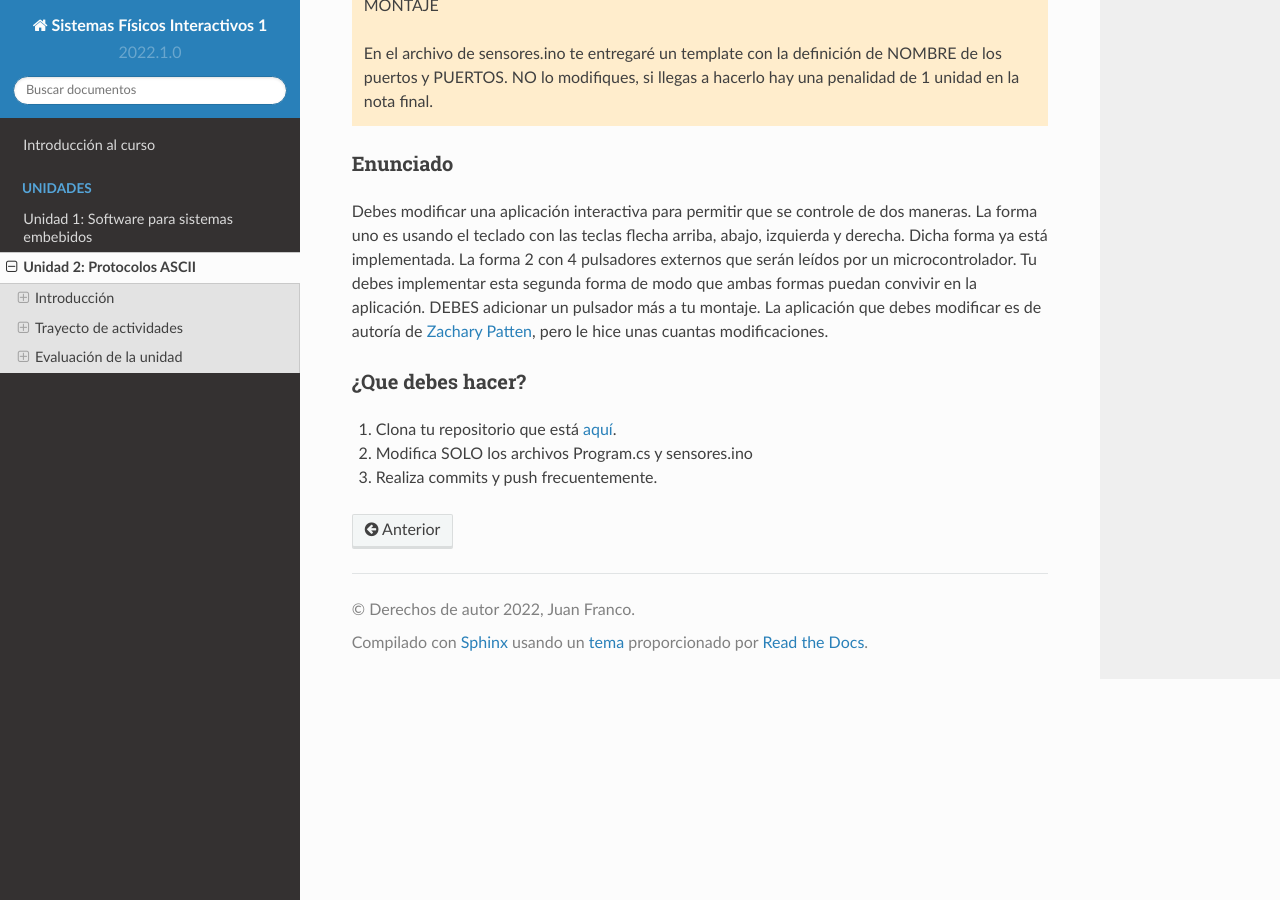
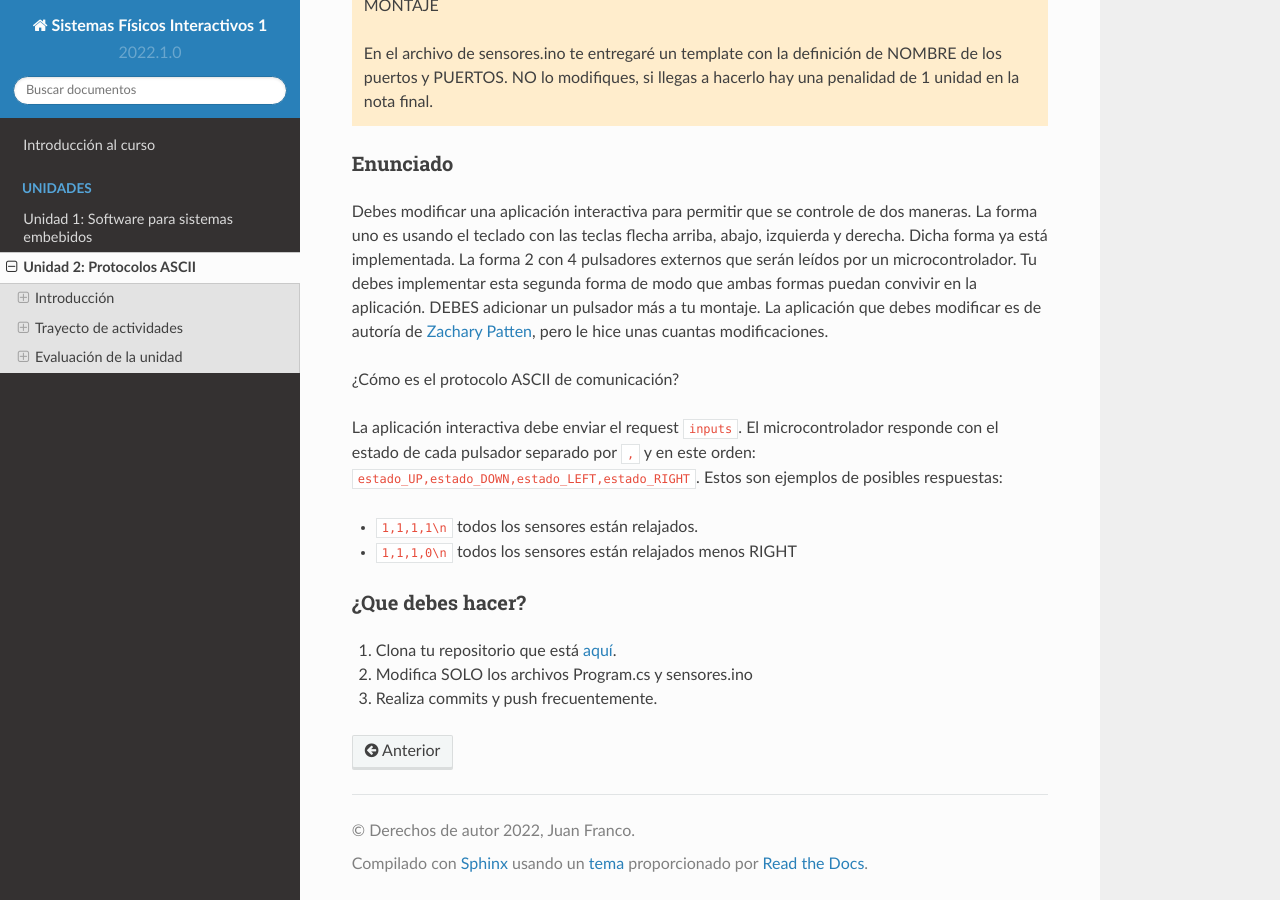
Before and after one commit to juanferfranco/SistemasFisicosInteractivos1, a Sphinx documentation site: the page built from docs/_unidad2/unidad2.rst, in a window 1280 px wide and 900 px high, scrolled down 9897 px. Built offline with Sphinx 7.4.7 and the Read the Docs theme 2.0.0, drawn with Linux system fonts in a browser that asks for light colours.

Commit message:
add protocol definition to the exam

```diff
--- a/docs/_unidad2/unidad2.rst
+++ b/docs/_unidad2/unidad2.rst
@@ -550,6 +550,17 @@ que ambas formas puedan convivir en la aplicación. DEBES adicionar un pulsador
 La aplicación que debes modificar es de autoría de `Zachary Patten <https://github.com/ZacharyPatten/dotnet-console-games>`__,
 pero le hice unas cuantas modificaciones.
 
+¿Cómo es el protocolo ASCII de comunicación?
+
+La aplicación interactiva debe enviar el request ``inputs``.
+El microcontrolador responde con el estado de cada pulsador
+separado por ``,`` y en este orden:
+``estado_UP,estado_DOWN,estado_LEFT,estado_RIGHT``. Estos son
+ejemplos de posibles respuestas:
+
+* ``1,1,1,1\n`` todos los sensores están relajados.
+* ``1,1,1,0\n`` todos los sensores están relajados menos RIGHT
+
 ¿Que debes hacer?
 *******************
 
```
